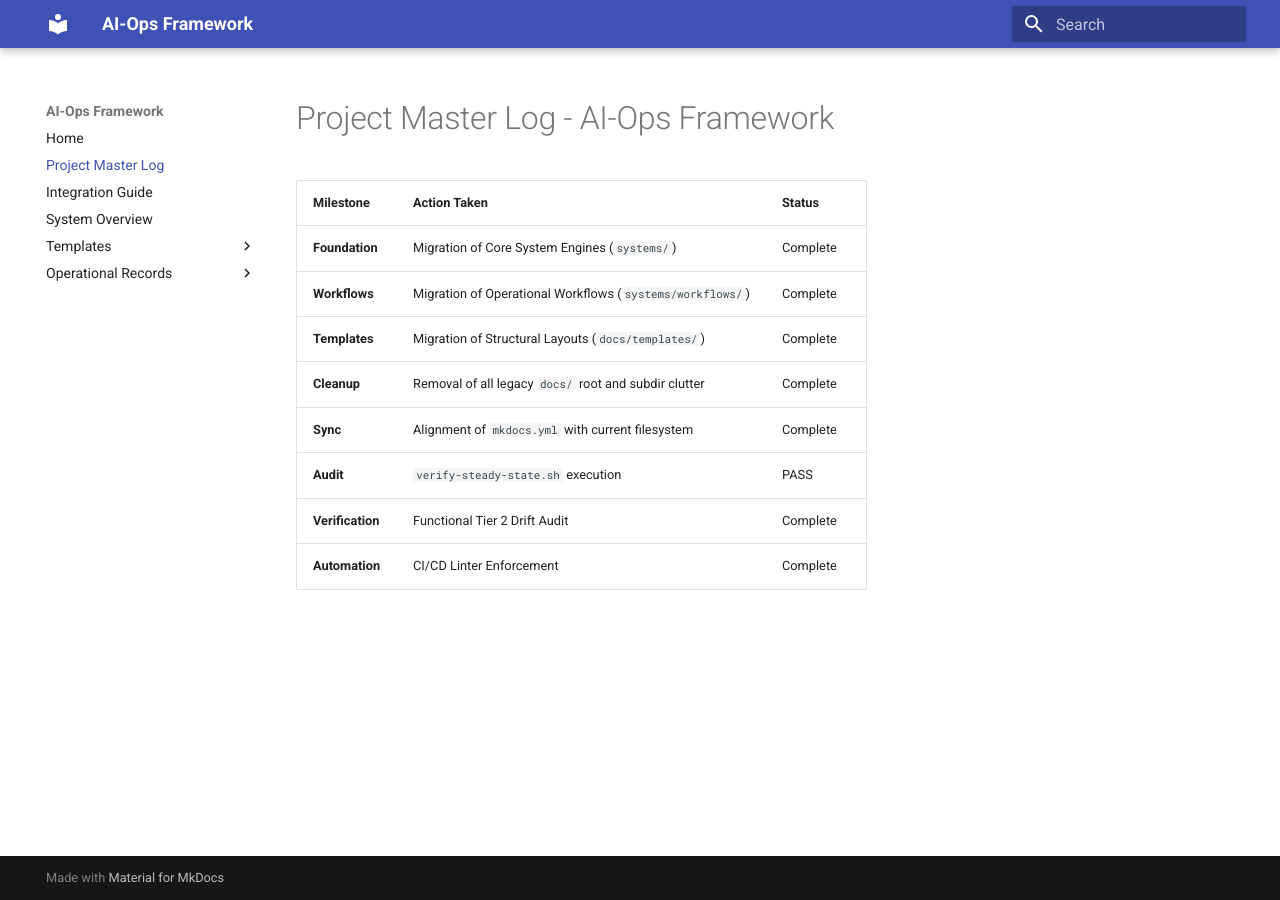
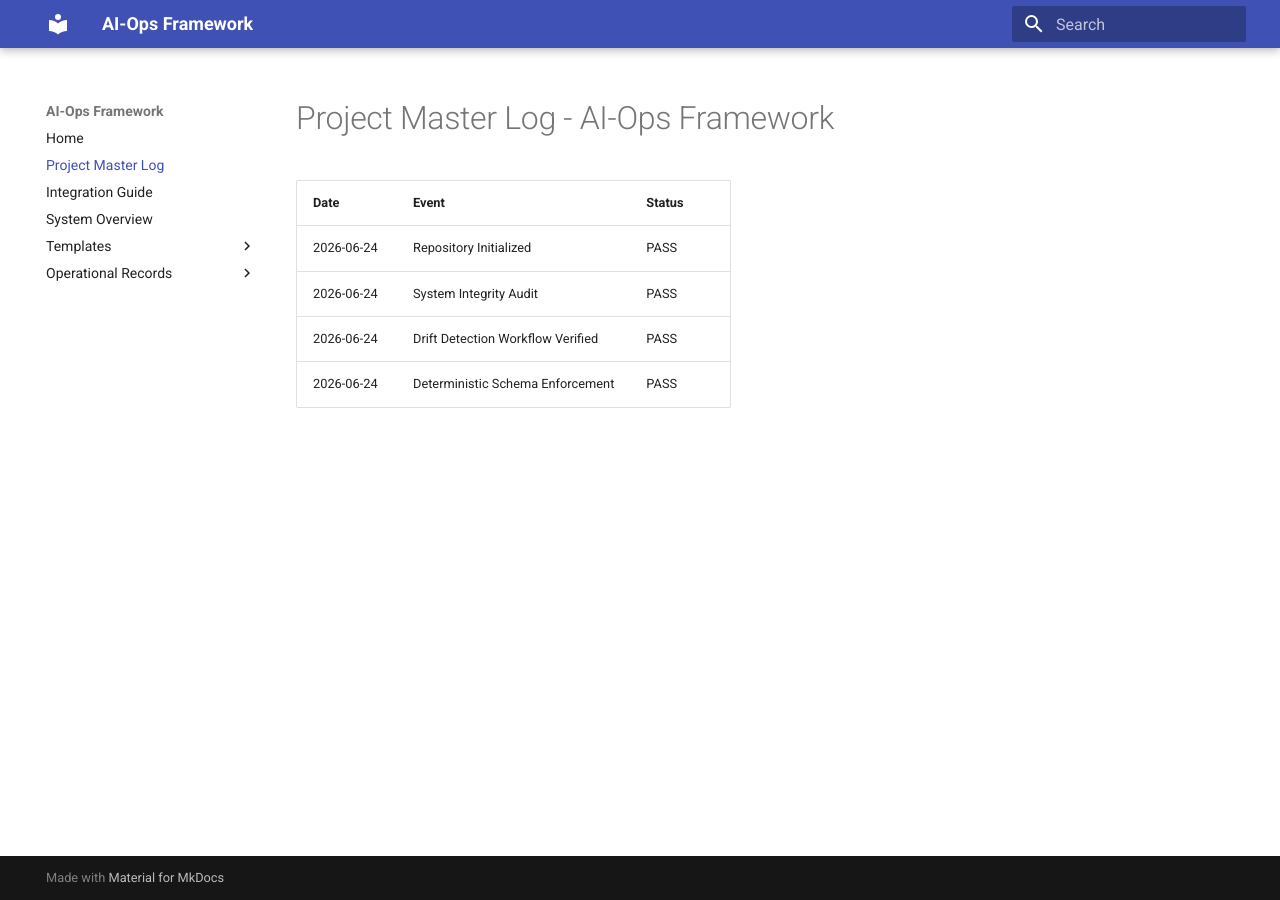
Before and after one commit to proudtobe1/ai-ops-framework, an MkDocs documentation site: the page built from docs/PROJECT_MASTER_LOG.md, in a window 1280 px wide. Built offline with MkDocs 1.6.1 and Material for MkDocs 9.7.7, drawn with Linux system fonts in a browser that asks for light colours.

```diff
--- a/docs/PROJECT_MASTER_LOG.md
+++ b/docs/PROJECT_MASTER_LOG.md
@@ -1,12 +1,8 @@
 # Project Master Log - AI-Ops Framework
 
-| Milestone | Action Taken | Status |
- | ----- | ----- | ----- |
-| **Foundation** | Migration of Core System Engines (`systems/`) | Complete |
-| **Workflows** | Migration of Operational Workflows (`systems/workflows/`) | Complete |
-| **Templates** | Migration of Structural Layouts (`docs/templates/`) | Complete |
-| **Cleanup** | Removal of all legacy `docs/` root and subdir clutter | Complete |
-| **Sync** | Alignment of `mkdocs.yml` with current filesystem | Complete |
-| **Audit** | `verify-steady-state.sh` execution | PASS |
-| **Verification** | Functional Tier 2 Drift Audit | Complete |
-| **Automation** | CI/CD Linter Enforcement | Complete |
+| Date | Event | Status |
+| :--- | :--- | :--- |
+| 2026-06-24 | Repository Initialized | PASS |
+| 2026-06-24 | System Integrity Audit | PASS |
+| 2026-06-24 | Drift Detection Workflow Verified | PASS |
+| 2026-06-24 | Deterministic Schema Enforcement | PASS |
```
Also changed, not shown: docs/status-updates/transformation_test_output.md (added, +31 -0 lines), 7 other files.
